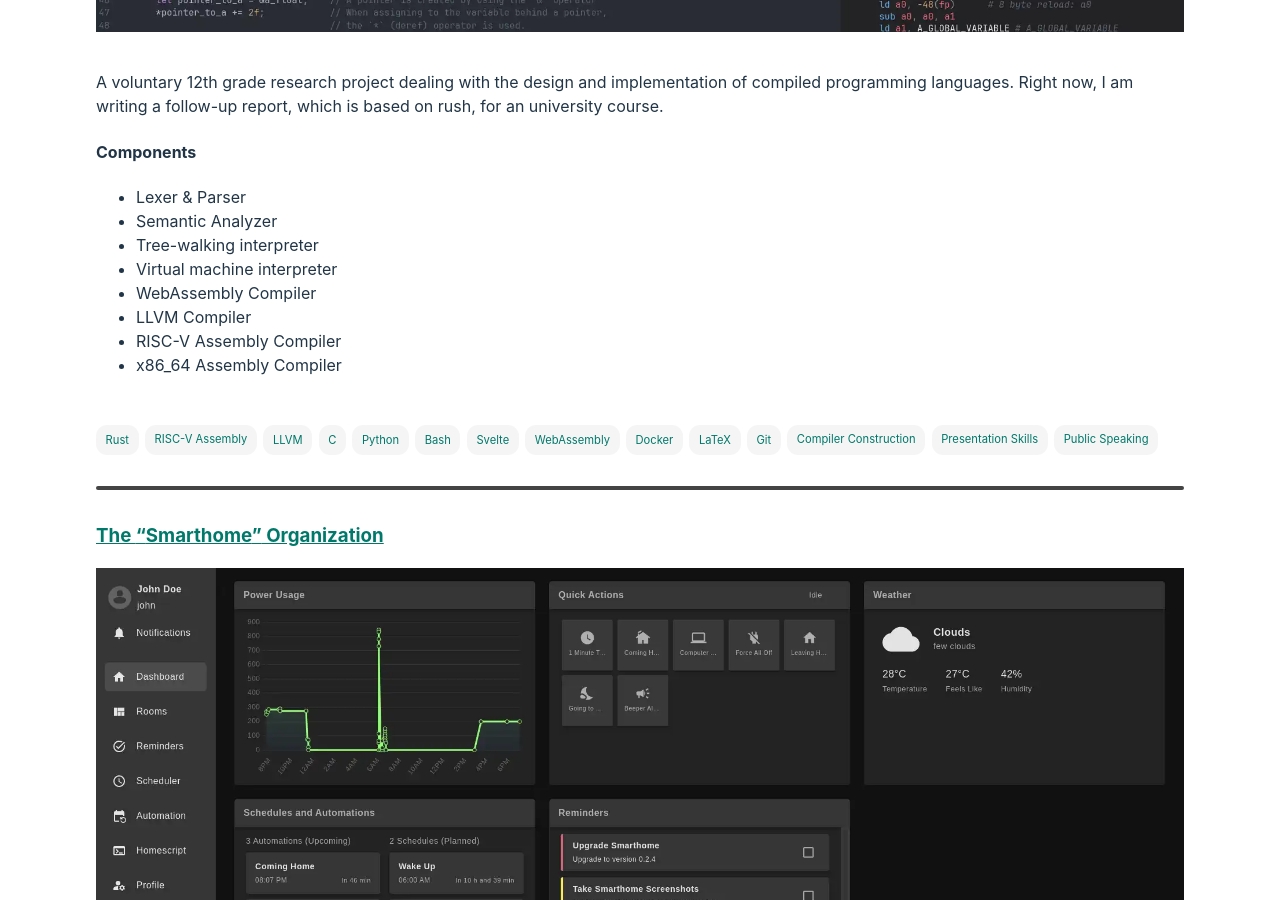
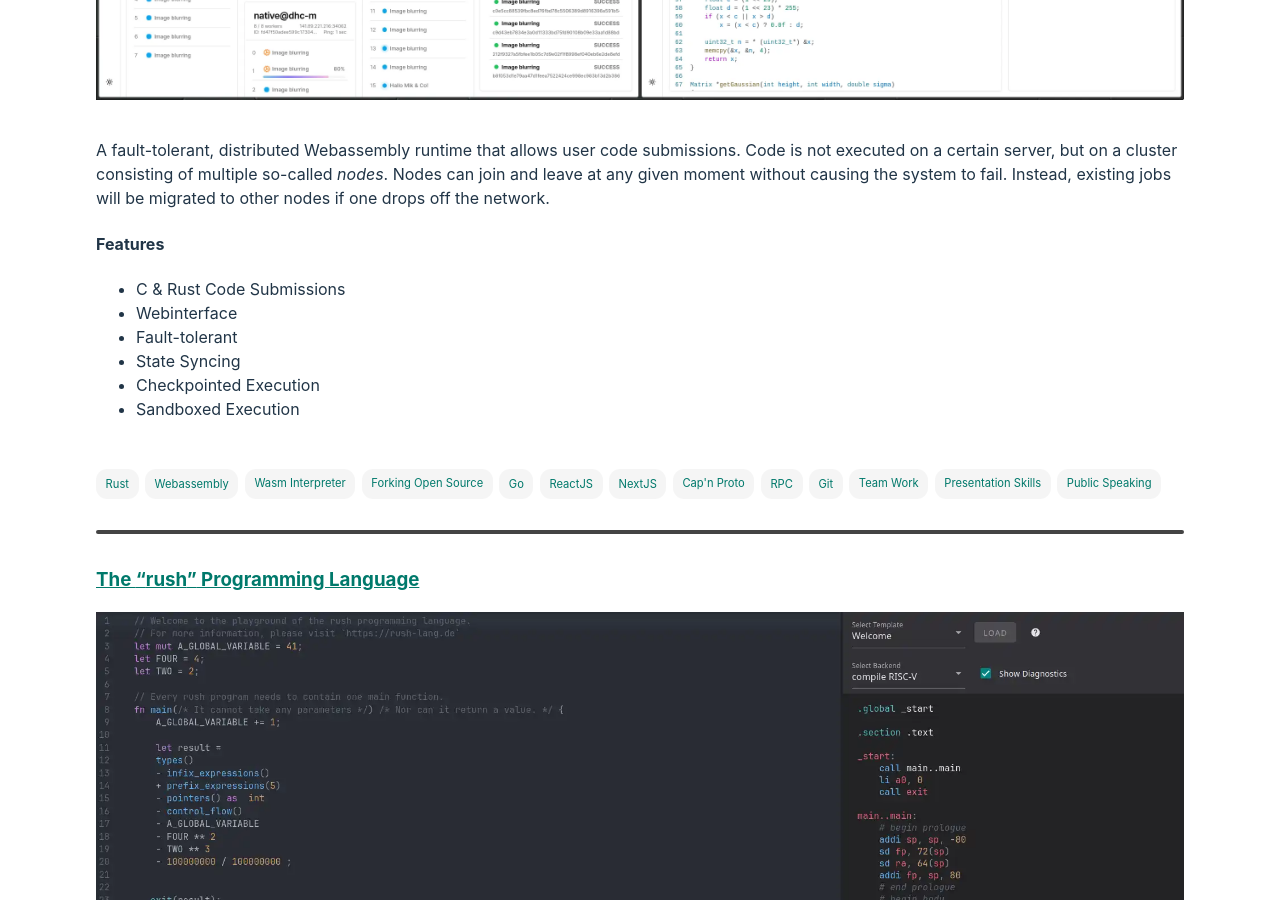
Before and after one commit to MikMuellerDev/mik-mueller.de, a Svelte app: page / in a window 1280 px wide. Shown: the part 1900-2800 px from the top of the page. Built offline with nearby package versions, Linux system fonts and the light colour scheme.

Commit message:
feat: Add reef

```diff
--- a/src/index/App.svelte
+++ b/src/index/App.svelte
@@ -146,6 +146,52 @@
     <div class="spacer" />
 
     <div class="projects">
+        <div class="projects__project">
+            <a href="https://github.com/reef-runtime/reef">
+            <h3><q>Reef</q> Webassembly Runtime</h3>
+            </a>
+            <div class="projects__project__split">
+                <div class="projects__project__split__left">
+                    A fault-tolerant, distributed Webassembly runtime that allows user code submissions.
+                    Code is not executed on a certain server, but on a cluster consisting of multiple so-called <em>nodes</em>.
+                    Nodes can join and leave at any given moment without causing the system to fail.
+                    Instead, existing jobs will be migrated to other nodes if one drops off the network.
+
+                    <h4>Features</h4>
+
+                    <ul>
+                        <li>C & Rust Code Submissions</li>
+                        <li>Webinterface</li>
+                        <li>Fault-tolerant</li>
+                        <li>State Syncing</li>
+                        <li>Checkpointed Execution</li>
+                        <li>Sandboxed Execution</li>
+                    </ul>
+                </div>
+
+                <div class="projects__project__split__right">
+                    <img src="/images/reef.webp" alt="" />
+                </div>
+            </div>
+
+            <div class="projects__project__skills">
+                <span>Rust</span>
+                <span>Webassembly</span>
+                <span>Wasm Interpreter</span>
+                <span>Forking Open Source</span>
+                <span>Go</span>
+                <span>ReactJS</span>
+                <span>NextJS</span>
+                <span>Cap'n Proto</span>
+                <span>RPC</span>
+                <span>Git</span>
+                <span>Team Work</span>
+                <span>Presentation Skills</span>
+                <span>Public Speaking</span>
+            </div>
+
+            <div class="spacer" />
+
         <div class="projects__project">
             <a href="https://rush-lang.de">
             <h3>The <q>rush</q> Programming Language</h3>
```
Also changed, not shown: src/projects.json (added, +37 -0 lines), public/images/reef.webp (added).
